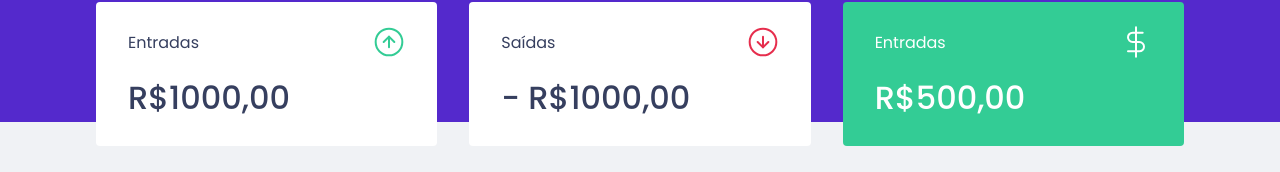
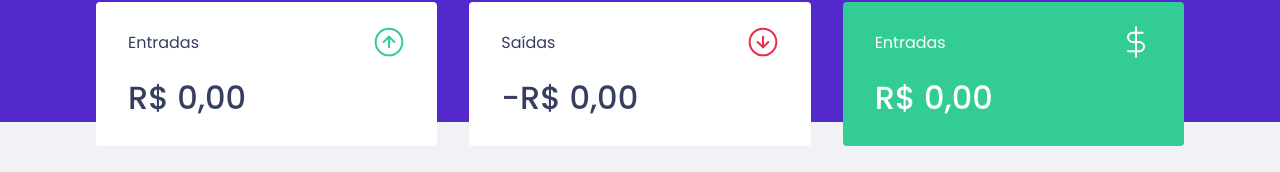
Before and after one commit to RafaPalau/dtmoney-ignite, a React (Create React App) app: page / in a window 1280 px wide. Shown: the part 150-322 px from the top of the page. Built offline with nearby package versions, Linux system fonts and the light colour scheme; no server answers; what miragejs would draw is missing.

Commit message:
Summary amount

```diff
--- a/src/TransactionsContext.tsx
+++ b/src/TransactionsContext.tsx
@@ -22,7 +22,7 @@
 // Antes era só a tansactions que é um aray, agoa vou mandar junto uma função
 interface TransactionsContextData {
   transactions: Transaction[];
-  createTransaction: (transaction: TransactionInput) => void;
+  createTransaction: (transaction: TransactionInput) => Promise<void>;
 }
 
 export const TransactionsContext = createContext<TransactionsContextData>(
@@ -38,8 +38,17 @@
       .then((response) => setTransactions(response.data.transactions));
   }, []);
 
-  function createTransaction(transaction: TransactionInput) {
-    api.post("/transactions", transaction);
+  async function createTransaction(transactionInput: TransactionInput) {
+    const response = await api.post("/transactions", {
+      ...transactionInput,
+      createdAt: new Date()
+    });
+    const { transaction } = response.data;
+
+    setTransactions([
+      ...transactions, // Eu busco as informações que tinha
+      transaction, // e adiciono minhas novas informaçoes
+    ]);
   }
 
   return (
--- a/src/components/NewTransactionModal/index.tsx
+++ b/src/components/NewTransactionModal/index.tsx
@@ -25,15 +25,22 @@
   const [type, setType] = useState("deposit");
 
   // Tipar o event com o FormEvent
-  function handleCreateNewTransaction(event: FormEvent) {
+  async function handleCreateNewTransaction(event: FormEvent) {
     event.preventDefault();
 
-    createTransaction({
+    await createTransaction({
       title,
       category,
       type,
       amount,
     });
+    // Mesmo fechando o modal os valores digitados continuam
+    // então precisamos resetar para os valores iniciais.
+    setTitle("");
+    setAmount(0);
+    setCategory("");
+    setType("deposit");
+    onRequestClose();
   }
 
   return (
--- a/src/components/Summary/index.tsx
+++ b/src/components/Summary/index.tsx
@@ -6,7 +6,34 @@
 import { TransactionsContext } from "../../TransactionsContext";
 
 export function Summary() {
-  const {transactions} = useContext(TransactionsContext);
+  const { transactions } = useContext(TransactionsContext);
+
+  // Se o tipo fo deposito reduz o acumulado + amount
+  // Se não retorna
+  // const totalDeposit = transactions.reduce((acc, transaction) => {
+  //   if (transaction.type === "deposit") {
+  //     return acc + transaction.amount;
+  //   }
+  //   return acc;
+  // }, 0);
+
+  const summary = transactions.reduce(
+    (acc, transaction) => {
+      if (transaction.type === "deposit") {
+        acc.deposits += transaction.amount;
+        acc.total += transaction.amount;
+      } else {
+        acc.withdraws += transaction.amount;
+        acc.total -= transaction.amount;
+      }
+      return acc;
+    },
+    {
+      deposits: 0,
+      withdraws: 0,
+      total: 0,
+    }
+  );
 
   return (
     <Container>
@@ -15,21 +42,37 @@
           <p>Entradas</p>
           <img src={incomeImg} alt='Entradas' />
         </header>
-        <strong>R$1000,00</strong>
+        <strong>
+          {new Intl.NumberFormat("pt-BR", {
+            style: "currency",
+            currency: "BRL",
+          }).format(summary.deposits)}
+        </strong>
       </div>
       <div>
         <header>
           <p>Saídas</p>
           <img src={outcomeImg} alt='Entradas' />
         </header>
-        <strong>- R$1000,00</strong>
+        <strong>
+          -
+          {new Intl.NumberFormat("pt-BR", {
+            style: "currency",
+            currency: "BRL",
+          }).format(summary.withdraws)}{" "}
+        </strong>
       </div>
       <div className='hightlight-backgound'>
         <header>
           <p>Entradas</p>
           <img src={totalImg} alt='Entradas' />
         </header>
-        <strong>R$500,00</strong>
+        <strong>
+          {new Intl.NumberFormat("pt-BR", {
+            style: "currency",
+            currency: "BRL",
+          }).format(summary.total)}
+        </strong>
       </div>
     </Container>
   );
--- a/src/index.tsx
+++ b/src/index.tsx
@@ -9,7 +9,7 @@
     transaction: Model, // Importar o Model do Mirage
   },
 
-  // dados pré cadastrados para ficar com visualização mais amigável
+  // // dados pré cadastrados para ficar com visualização mais amigável
   seeds(server) {
     server.db.loadData({
       transactions: [
```
